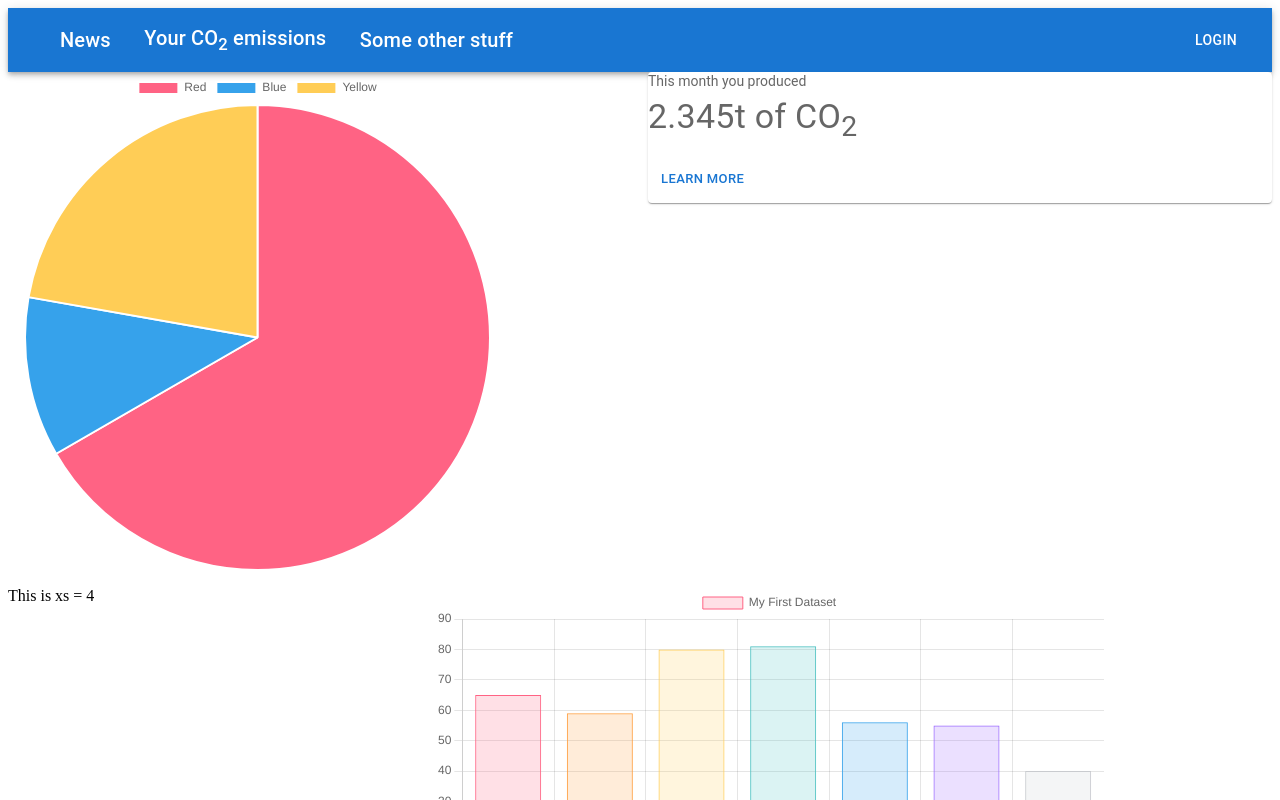
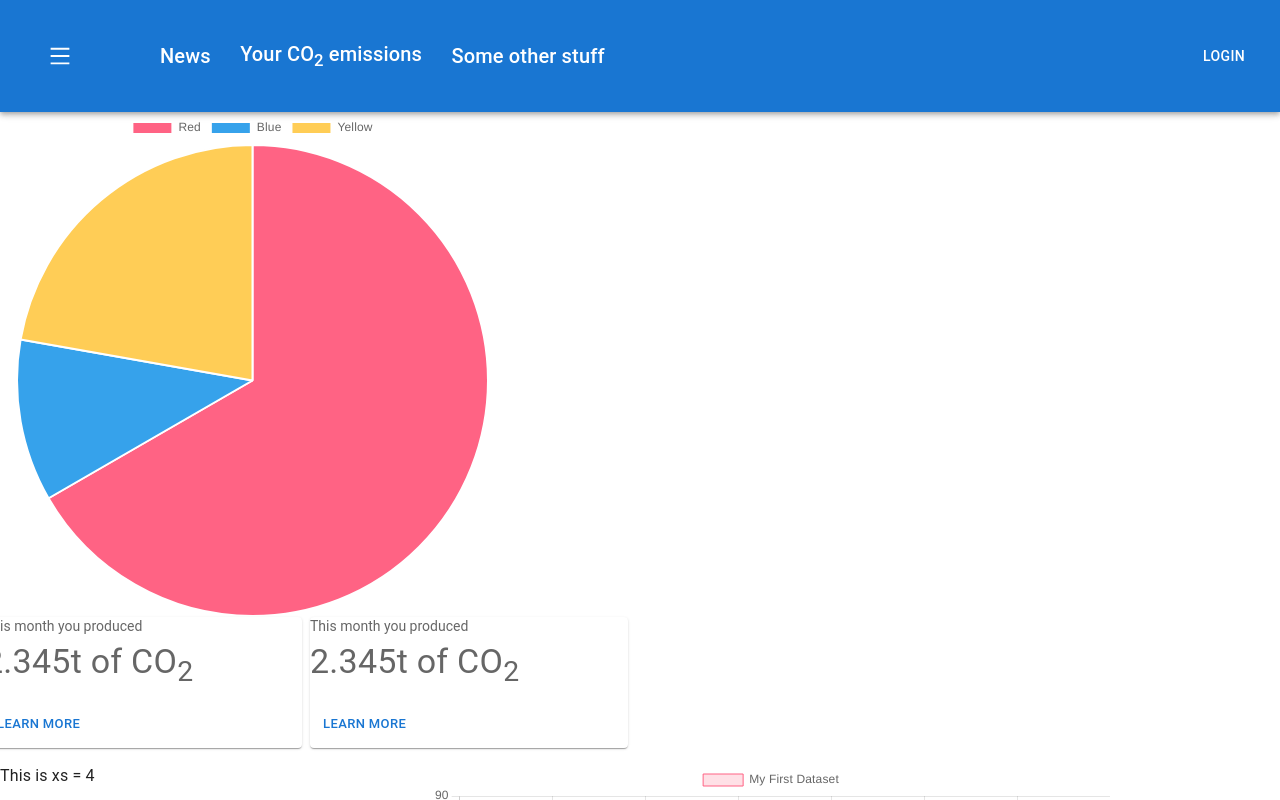
Before and after one commit to team-caffeine-fp/reducto-client, a React (Vite) app: page / in a window 1280 px wide. Shown: the top 800 px of the page. Built offline with nearby package versions, Linux system fonts and the light colour scheme.

Commit message:
Undo some of the changes

```diff
--- a/src/common/MainGrid/index.jsx
+++ b/src/common/MainGrid/index.jsx
@@ -69,7 +69,8 @@ function index() {
           <Grid item xs={6}>
               <Chart config={pieConfig} />
           </Grid>
-        <Grid item xs={6}>
+          <Grid container spacing={1}>
+            <Grid item xs={3}>
                 <Card>
                     <Typography variant="h5" sx={{ fontSize: 14 }} color="text.secondary" gutterBottom>
                         This month you produced
@@ -81,6 +82,20 @@ function index() {
                         <Button size="small">Learn More</Button>
                     </CardActions>
                 </Card>
+            </Grid>
+            <Grid item xs={3}>
+                <Card>
+                    <Typography variant="h5" sx={{ fontSize: 14 }} color="text.secondary" gutterBottom>
+                        This month you produced
+                    </Typography>
+                    <Typography variant="h4" sx={{ mb: 1.5 }} color="text.secondary">
+                        2.345t of CO<sub>2</sub>
+                    </Typography>
+                    <CardActions>
+                        <Button size="small">Learn More</Button>
+                    </CardActions>
+                </Card>
+            </Grid>
           </Grid>
           <Grid item xs={4}>
               This is xs = 4
--- a/src/common/NavBar/index.jsx
+++ b/src/common/NavBar/index.jsx
@@ -24,7 +24,8 @@ const index = () => {
             sx={{ mr: 2 }}
           >
           </IconButton>
-          {width < 900 ? <SideBar/> : false}
+          <SideBar />
+          {/* {width < 900 ? <SideBar/> : false} */}
           <Typography variant="h6" component="div" sx={{ flexGrow: 0.05 }}>
             News
           </Typography>
--- a/src/common/SideBar/index.jsx
+++ b/src/common/SideBar/index.jsx
@@ -80,16 +80,15 @@ export default function SideBar() {
         }}
         variant="persistent"
         anchor="left"
-        open={width > 900 ? true : open}
+        open={open}
       >
-        {width > 900 ? <div className={styles.transparent}></div> :
         <DrawerHeader >
           <IconButton onClick={handleDrawerClose} data-testid="IconButton">
             <svg xmlns="http://www.w3.org/2000/svg" width="30" height="30" fill="currentColor" class="bi bi-chevron-right" viewBox="0 0 16 16">
                 <path fill-rule="evenodd" d="M4.646 1.646a.5.5 0 0 1 .708 0l6 6a.5.5 0 0 1 0 .708l-6 6a.5.5 0 0 1-.708-.708L10.293 8 4.646 2.354a.5.5 0 0 1 0-.708z"/>
             </svg>
           </IconButton>
-        </DrawerHeader> }
+        </DrawerHeader>
         <Divider />
         <List>
           {['Inbox', 'Starred', 'Send email', 'Drafts'].map((text, index) => (
```
Lines whose indentation alone changed are shown as unchanged.
